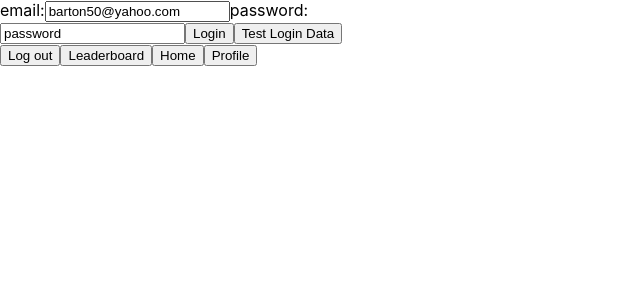
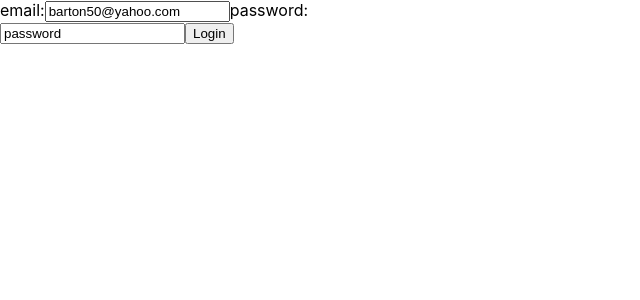
Before and after one commit to codeforsanjose/litter.ai, a React (Create React App) app in the folder client/: page /login in a window 1280 px wide. Shown: the top 300 px of the page, without its empty margins (0-640 px from the left). Built offline with nearby package versions, Linux system fonts and the light colour scheme.

Commit message:
Removed test buttons from the login page

```diff
--- a/client/src/App.jsx
+++ b/client/src/App.jsx
@@ -34,7 +34,7 @@ export default function App() {
           <Route path="/leaderboard" element={<Leaderboard />} />
           <Route path="/profile" element={<Profile user={user} setUser={setUser} />} />
           <Route path="/register" element={<Register />} />
-          <Route path="/login" element={<Login user={user} setUser={setUser} />} />
+          <Route path="/login" element={<Login setUser={setUser} />} />
           <Route path="/success/:category" element={<SuccessfulSubmission />} />
           <Route path="/404" element={<PageNotFound />} />
           <Route path="*" element={<Navigate to="/404" replace />} />
--- a/client/src/Components/Login.jsx
+++ b/client/src/Components/Login.jsx
@@ -1,9 +1,7 @@
 import React, { useState } from 'react';
-import Cookies from 'js-cookie';
-import { Link } from 'react-router-dom';
-import { fetchLogin, fetchLogOut } from '../utils/fetchUserData';
+import { fetchLogin } from '../utils/fetchUserData';
 
-export default function Login({ user, setUser }) {
+export default function Login({ setUser }) {
   const [loginData, setLoginData] = useState({
     email: 'barton50@yahoo.com',
     password: 'password',
@@ -21,14 +19,6 @@ export default function Login({ user, setUser }) {
   const handleChange = (e) => {
     e.preventDefault();
     setLoginData({ ...loginData, [e.target.id]: e.target.value });
-  };
-
-  const handleCheck = () => {
-    const token = Cookies.get('authToken');
-    const userData = Cookies.get('username');
-    console.log('user: ', user);
-    console.log('token: ', token);
-    console.log('userCookie: ', userData);
   };
 
   return (
@@ -53,11 +43,6 @@ export default function Login({ user, setUser }) {
           />
         </label>
         <button type="button" onClick={handleLogin}>Login</button>
-        <button type="button" onClick={handleCheck}>Test Login Data</button>
-        <button type="button" onClick={async () => { await fetchLogOut(); await setUser(null); }}>Log out</button>
-        <Link to="/leaderboard"><button type="button">Leaderboard</button></Link>
-        <Link to="/"><button type="button">Home</button></Link>
-        <Link to="/profile"><button type="button">Profile</button></Link>
       </form>
     </div>
   );
```
